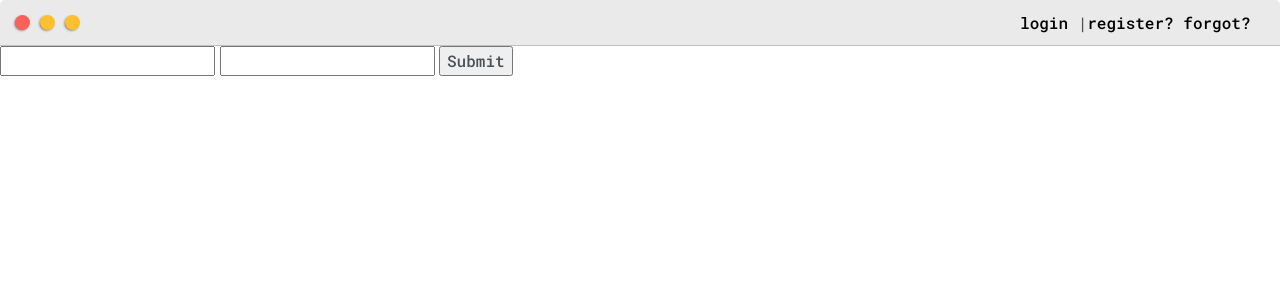
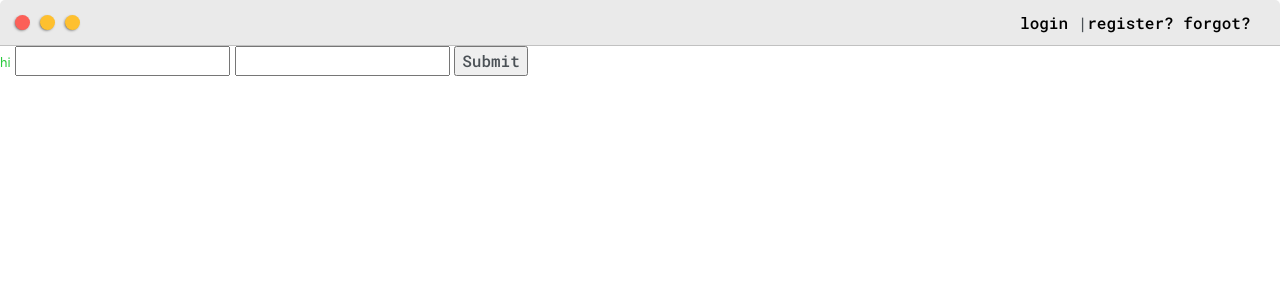
Before and after one commit to Hao1233/djangoUp, a Django app: a page that uses Profile/OurProfile/templates/OurProfile/layout.html in a window 1280 px wide. Shown: the top 300 px of the page. Run offline with Django 3.2, Linux system fonts and the light colour scheme; some libraries are stand-ins or nearby versions.

Commit message:
2022-8-29

```diff
--- a/Profile/OurProfile/templates/OurProfile/layout.html
+++ b/Profile/OurProfile/templates/OurProfile/layout.html
@@ -1,5 +1,5 @@
+{% load static %}
 <!DOCTYPE html>
-{% load static %}
 <html lang="en">
 <head>
 	<meta name="viewport" content="width=device-width, initial-scale=1, maximum-scale=1, minimum-scale=1" />
@@ -16,7 +16,7 @@
     <script src="//maxcdn.bootstrapcdn.com/bootstrap/4.1.1/js/bootstrap.min.js"></script>
     <script src="//cdnjs.cloudflare.com/ajax/libs/jquery/3.2.1/jquery.min.js"></script>
 
-    <link rel="stylesheet" type="text/css" href="{% static 'css/layout.css' %}">
+    <link rel="stylesheet" type="text/css" href="{% static '/css/layout.css' %}">
     {% block title %}
         <title>Base</title>
     {% endblock title %}
--- a/Profile/OurProfile/templates/OurProfile/login_form.html
+++ b/Profile/OurProfile/templates/OurProfile/login_form.html
@@ -6,6 +6,7 @@
 {% block content %}
 <form method="post" >
     {% csrf_token %}
+    <small class="hi">hi</small>
     <input type="text" name="username">
     <input type="password" name="password">
     <input type="submit" value="Submit">
--- a/Profile/OurProfile/templates/OurProfile/navbar.html
+++ b/Profile/OurProfile/templates/OurProfile/navbar.html
@@ -1,5 +1,4 @@
 {% load static %}
-<link rel="stylesheet" href="https://cdnjs.cloudflare.com/ajax/libs/font-awesome/4.7.0/css/font-awesome.min.css">
 <style>
     .menu{
         display: none;
--- a/Profile/static/css/layout.css
+++ b/Profile/static/css/layout.css
@@ -57,7 +57,6 @@ h4 { font-size: 24px;}
 h5 { font-size: 20px;}
 h6 { font-size: 16px;}
 
-
 .s1{
 	background-color: var(--mainColor);
 	border-bottom:1px solid var(--borderColor);
@@ -70,8 +69,9 @@ h6 { font-size: 16px;}
 	overflow:auto;
 }
 
-
-
+small{
+	color: #2ACA3E;
+}
 
 .main-container{
 	width: 1200px;
```
Also changed, not shown: Profile/db.sqlite3.
